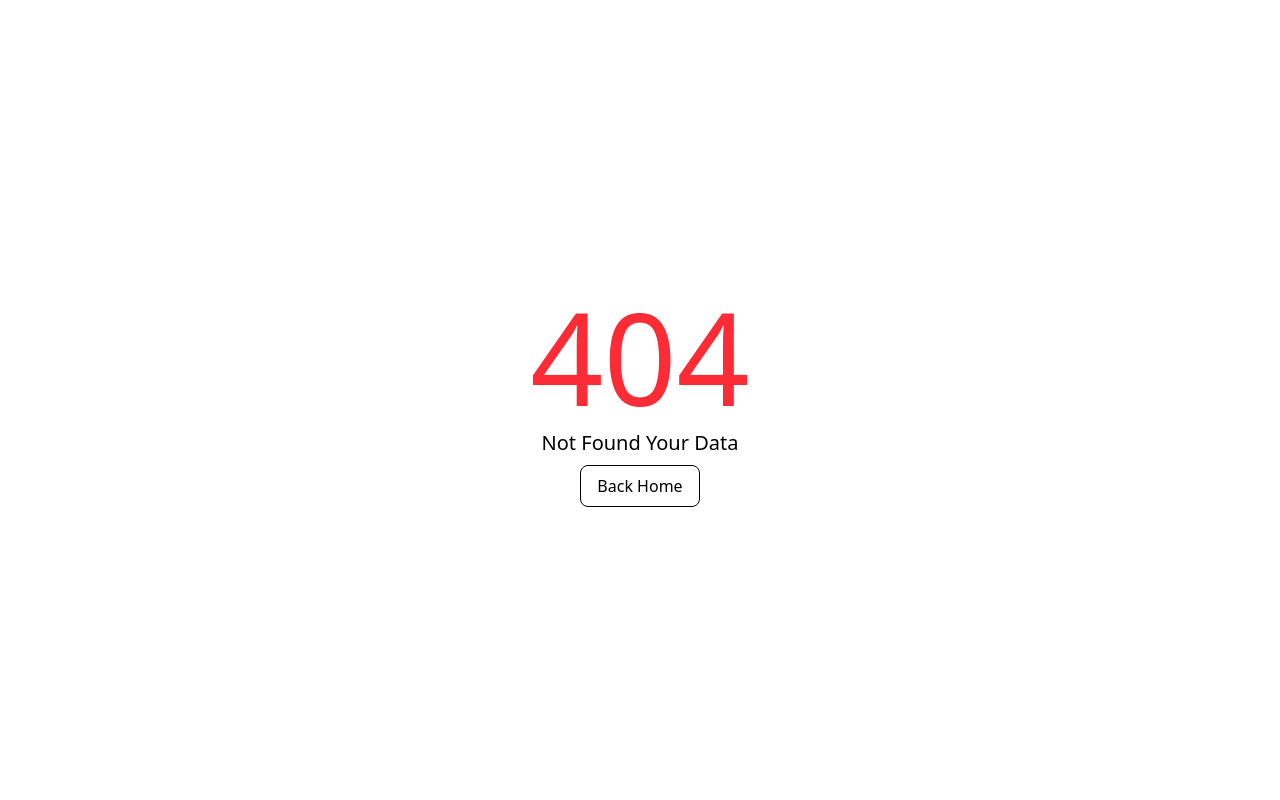
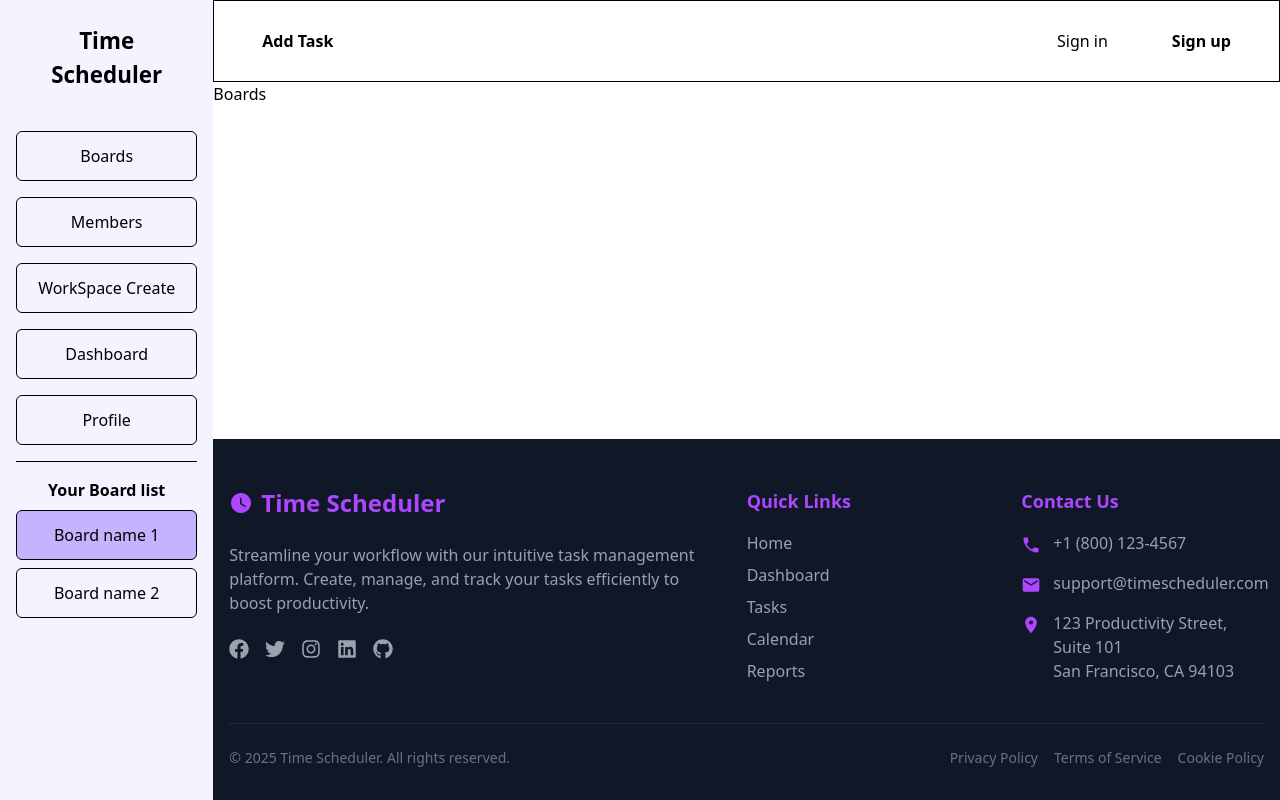
Before and after one commit to hisuvo/time-scheduler-client, a React (Vite) app: page /boards in a window 1280 px wide. Before the commit this address had no page. Built offline with nearby package versions, Linux system fonts and the light colour scheme.

Commit message:
page inside create board deshbord members and profile and add in routes

```diff
--- a/src/Components/SideNavbar/SideNavbar.jsx
+++ b/src/Components/SideNavbar/SideNavbar.jsx
@@ -17,31 +17,31 @@ const SideNavbar = () => {
       <div className="p-4">
         <nav className="space-y-4">
           <Link
-            to="/boards"
+            to="boards"
             className="block border p-3 text-center rounded-md hover:bg-gray-200"
           >
             Boards
           </Link>
           <Link
-            to="/members"
+            to="members"
             className="block border p-3 text-center rounded-md hover:bg-gray-200"
           >
             Members
           </Link>
           <Link
-            to="/workspace-create"
+            to="workspace"
             className="block border p-3 text-center rounded-md hover:bg-gray-200"
           >
             WorkSpace Create
           </Link>
           <Link
-            to="/dashboard"
+            to="dashboard"
             className="block border p-3 text-center rounded-md hover:bg-gray-200"
           >
             Dashboard
           </Link>
           <Link
-            to="/profile"
+            to="profile"
             className="block border p-3 text-center rounded-md hover:bg-gray-200"
           >
             Profile
@@ -51,7 +51,7 @@ const SideNavbar = () => {
           <h3 className="text-center font-semibold mb-2">Your Board list</h3>
           <Link
             to="/board/1"
-            className="block border p-3 text-center bg-blue-300 rounded-md hover:bg-blue-400"
+            className="block border p-3 text-center bg-violet-300 rounded-md hover:bg-violet-400"
           >
             Board name 1
           </Link>
--- /dev/null
+++ b/src/Pages/Boards/Boards.jsx
@@ -0,0 +1,7 @@
+import React from "react";
+
+const Boards = () => {
+  return <div>Boards</div>;
+};
+
+export default Boards;
--- /dev/null
+++ b/src/Pages/DashBord/DashBord.jsx
@@ -0,0 +1,7 @@
+import React from "react";
+
+const DashBord = () => {
+  return <div>DashBord</div>;
+};
+
+export default DashBord;
--- /dev/null
+++ b/src/Pages/Members/Members.jsx
@@ -0,0 +1,7 @@
+import React from "react";
+
+const Members = () => {
+  return <div>Members</div>;
+};
+
+export default Members;
--- /dev/null
+++ b/src/Pages/Profile/Profile.jsx
@@ -0,0 +1,7 @@
+import React from "react";
+
+const Profile = () => {
+  return <div>Profile</div>;
+};
+
+export default Profile;
--- /dev/null
+++ b/src/Pages/WorkSpace/WorkSpace.jsx
@@ -0,0 +1,7 @@
+import React from "react";
+
+const WorkSpace = () => {
+  return <div>WorkSpace</div>;
+};
+
+export default WorkSpace;
--- a/src/Router/Routes.jsx
+++ b/src/Router/Routes.jsx
@@ -5,6 +5,11 @@ import MainLayout from "../Layouts/MainLayout";
 import Error from "../Pages/Error/Error";
 import SignupForm from "../Pages/SignUp/SignupForm";
 import SinginForm from "../Pages/SignIn/SinginForm";
+import Boards from "../Pages/Boards/Boards";
+import Members from "../Pages/Members/Members";
+import DashBord from "../Pages/DashBord/DashBord";
+import Profile from "../Pages/Profile/Profile";
+import WorkSpace from "../Pages/WorkSpace/WorkSpace";
 
 const Routers = () => {
   return (
@@ -13,6 +18,11 @@ const Routers = () => {
         <Route index element={<Home />} />
         <Route path="signin" element={<SinginForm />} />
         <Route path="signup" element={<SignupForm />} />
+        <Route path="boards" element={<Boards />} />
+        <Route path="members" element={<Members />} />
+        <Route path="dashboard" element={<DashBord />} />
+        <Route path="profile" element={<Profile />} />
+        <Route path="workspace" element={<WorkSpace />} />
       </Route>
       <Route path="*" element={<Error />} />
     </Routes>
```
